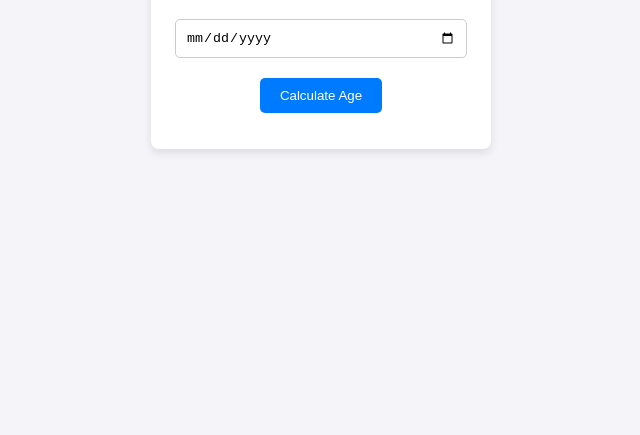
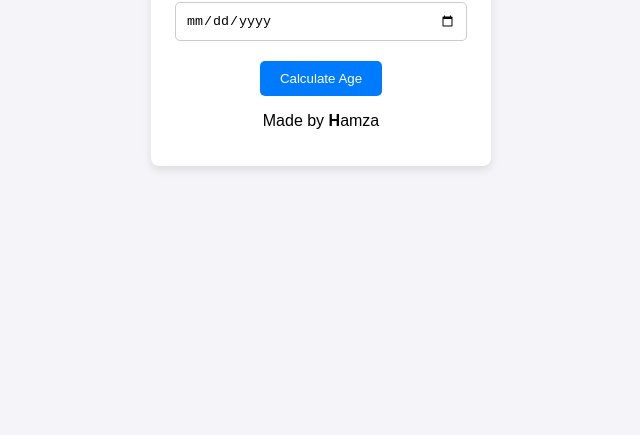
Before and after one commit to HamzaShabir0786/Age_Calculator, a plain HTML site: page index.html in a window 1280 px wide. Shown: the part 365-800 px from the top of the page, without its empty margins (319-959 px from the left). Drawn offline with Linux system fonts and the light colour scheme.

Commit message:
add made section by server

```diff
--- a/index.html
+++ b/index.html
@@ -45,6 +45,12 @@
         margin-top: 15px;
         font-weight: bold;
       }
+      .made{
+        text-align: center;
+      }
+      .made b{
+        color : "darkred"
+      }
     </style>
   </head>
   <body>
@@ -53,6 +59,7 @@
       <input type="date" id="dob" placeholder="Enter your date of birth" />
       <button onclick="calculateAge()">Calculate Age</button>
       <p class="result" id="result"></p>
+      <p class="made" > Made by <b>H</b>amza</p>
     </div>
 
     <script>
```
